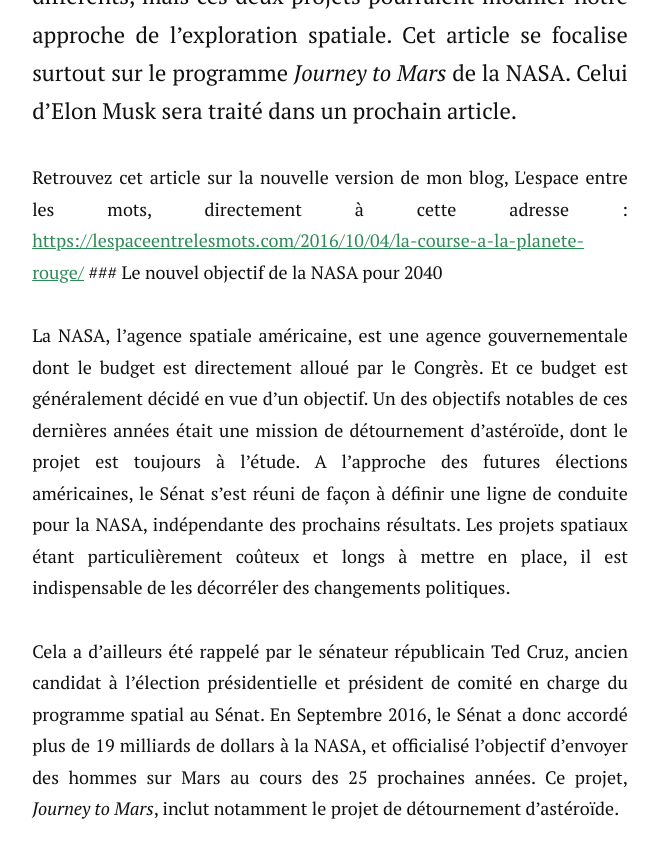
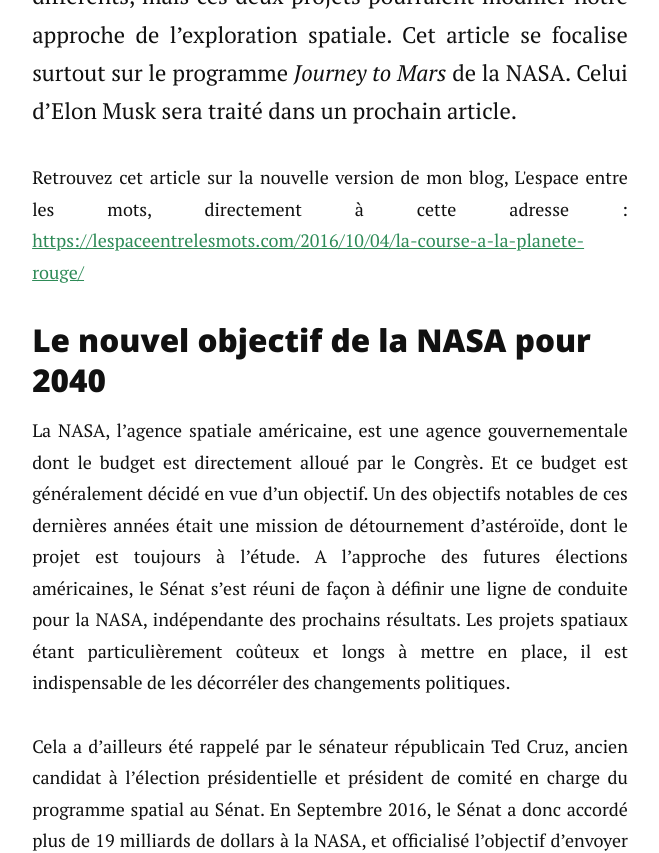
Before and after one commit to charlesgabouleaud/charlesgabouleaud.github.io, a Jekyll site: the page built from _posts/2016-10-04-Course-planete-rouge.markdown, in a window 1280 px wide and 1400 px high, scrolled down 1012 px. Shown: the top 853 px of the window, without its empty margins (310-969 px from the left). Built offline with Jekyll 4.4.1, drawn with Linux system fonts in a browser that asks for light colours; nearby versions of some CDN libraries; comment, search, counter and statistics services are not loaded; some of the changed text lies outside the part shown; grey boxes are pictures that could not be loaded.

Commit message:
Update 2016-10-04-Course-planete-rouge.markdown

```diff
--- a/_posts/2016-10-04-Course-planete-rouge.markdown
+++ b/_posts/2016-10-04-Course-planete-rouge.markdown
@@ -8,7 +8,8 @@
 
 <p class="intro" style="text-align: justify;"><span class="dropcap">D</span>eux programmes spatiaux vont être menés en parallèle pour amener l’homme sur Mars. L’un sera piloté par la NASA alors que le second est l’idée d’Elon Musk. Les échéances et les objectifs sont complètement différents, mais ces deux projets pourraient modifier notre approche de l’exploration spatiale. Cet article se focalise surtout sur le programme <em>Journey to Mars</em> de la NASA. Celui d’Elon Musk sera traité dans un prochain article.</p>
 
-<p style="text-align: justify;"> Retrouvez cet article sur la nouvelle version de mon blog, L'espace entre les mots, directement à cette adresse : <a href="https://lespaceentrelesmots.com/2016/10/04/la-course-a-la-planete-rouge/">https://lespaceentrelesmots.com/2016/10/04/la-course-a-la-planete-rouge/</a>
+<p style="text-align: justify;"> Retrouvez cet article sur la nouvelle version de mon blog, L'espace entre les mots, directement à cette adresse : <a href="https://lespaceentrelesmots.com/2016/10/04/la-course-a-la-planete-rouge/">https://lespaceentrelesmots.com/2016/10/04/la-course-a-la-planete-rouge/</a> </p>
+
 
 ### Le nouvel objectif de la NASA pour 2040
 
```
